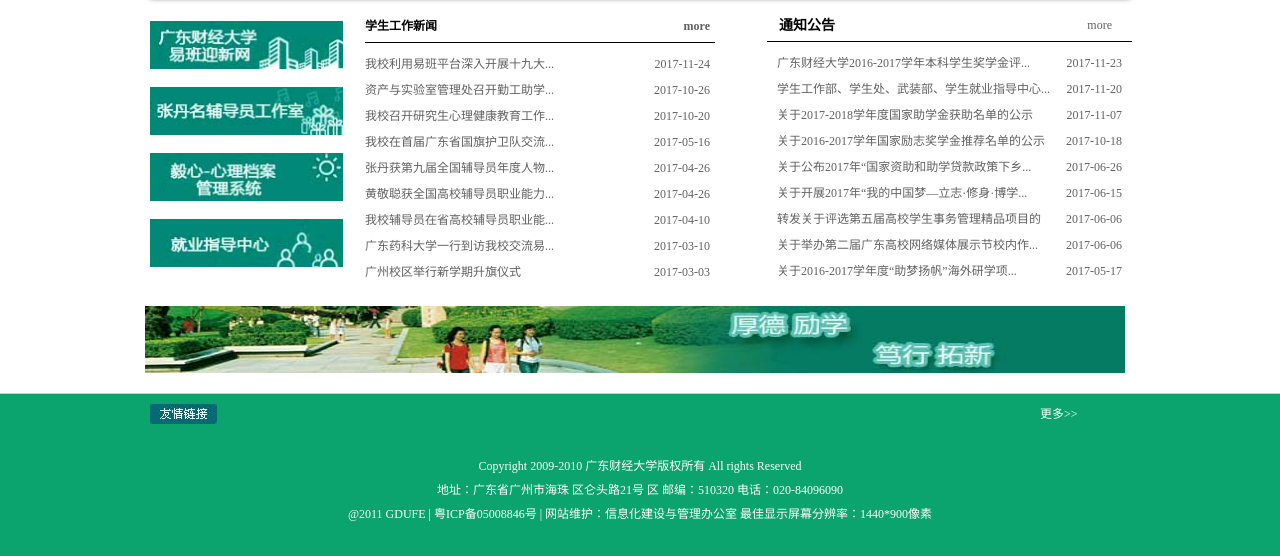
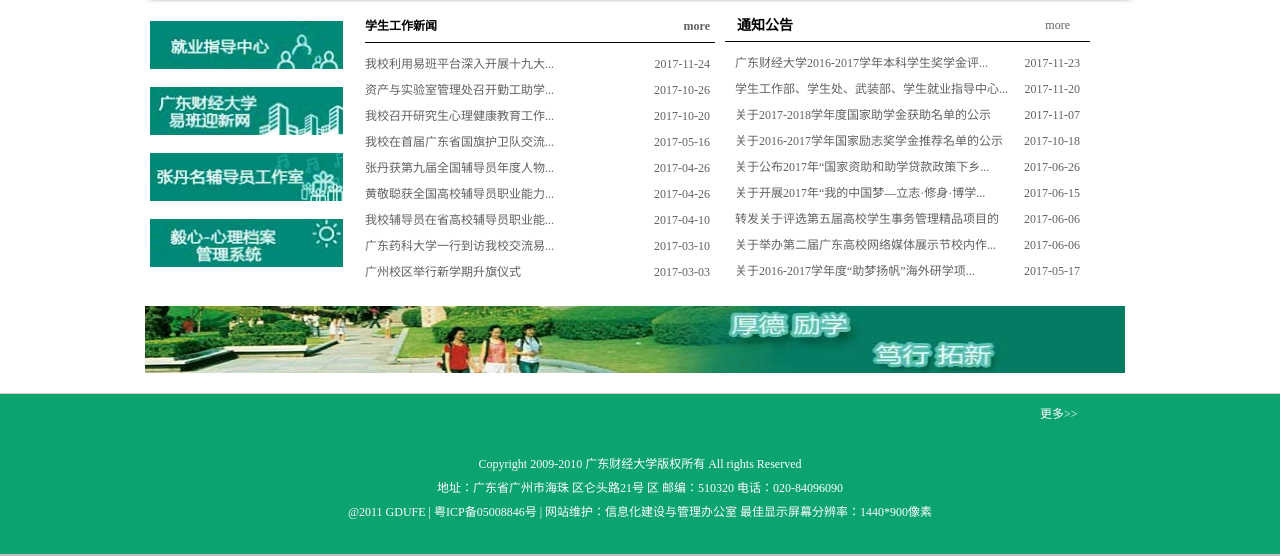
Before and after one commit to gudfelts/xgb_gdufe, a plain HTML site: page index.html in a window 1280 px wide. Shown: the part 360-916 px from the top of the page. Drawn offline with Linux system fonts and the light colour scheme.

Commit message:
完整版

```diff
--- a/index.html
+++ b/index.html
@@ -264,10 +264,10 @@ MM_reloadPage(true);
 
                 <!-- <div cmsid="48802889" class="mr4"><a href="http://xgb.gdufe.edu.cn/html/gzzd/wzyw/1.html"><img src="./images/img111.jpg" border="0" width="193" height="48"></a></div>
                 <div cmsid="18495771" class="mr4"><a href="http://xgb.gdufe.edu.cn/html/gzzd/bjjs/1.html"><img src="./images/img112.jpg" border="0" width="193" height="48"></a></div> -->
+                <div cmsid="18495771" class="mr4"><a href="http://xgb.gdufe.edu.cn/html/xsbslc/1.html"><img src="./images/img117.jpg" border="0" width="193" height="48"></a></div>
                 <div cmsid="48802889" class="mr4"><a href="http://xgb.gdufe.edu.cn/html/gzzd/wzyw/1.html"><img src="./images/img118.jpg" border="0" width="193" height="48"></a></div>
                 <div cmsid="18495771" class="mr4"><a href="http://xgb.gdufe.edu.cn/html/gzzd/bjjs/1.html"><img src="./images/img119.jpg" border="0" width="193" height="48"></a></div>
                 <div cmsid="48802889" class="mr4"><a href="http://xgb.gdufe.edu.cn/html/xmhgl/1.html"><img src="./images/img120.jpg" border="0" width="193" height="48"></a></div>
-                <div cmsid="18495771" class="mr4"><a href="http://xgb.gdufe.edu.cn/html/xsbslc/1.html"><img src="./images/img117.jpg" border="0" width="193" height="48"></a></div>
 
               </div>
       <div cmsid="13911478" class="mn_left">
@@ -361,7 +361,6 @@ MM_reloadPage(true);
   <div cmsid="66796498" class="footer">
     <div cmsid="43399835" class="lj">
 
-      <div cmsid="74861937" style="float:left; margin-right:15px;"><img src="./images/lj11.jpg" border="0" width="67" height="20"></div>
 
       <div cmsid="82775668" style="width:778px; float:left; margin-left:10px;">
         <ul style="display: none;">
--- a/our.css
+++ b/our.css
@@ -37,7 +37,7 @@
 
 
 .ml1_2{
-    width: 363px;
+    width: 405px;
 }
 
 #tabs1{
```
Also changed, not shown: images/top_pic05.jpg.
